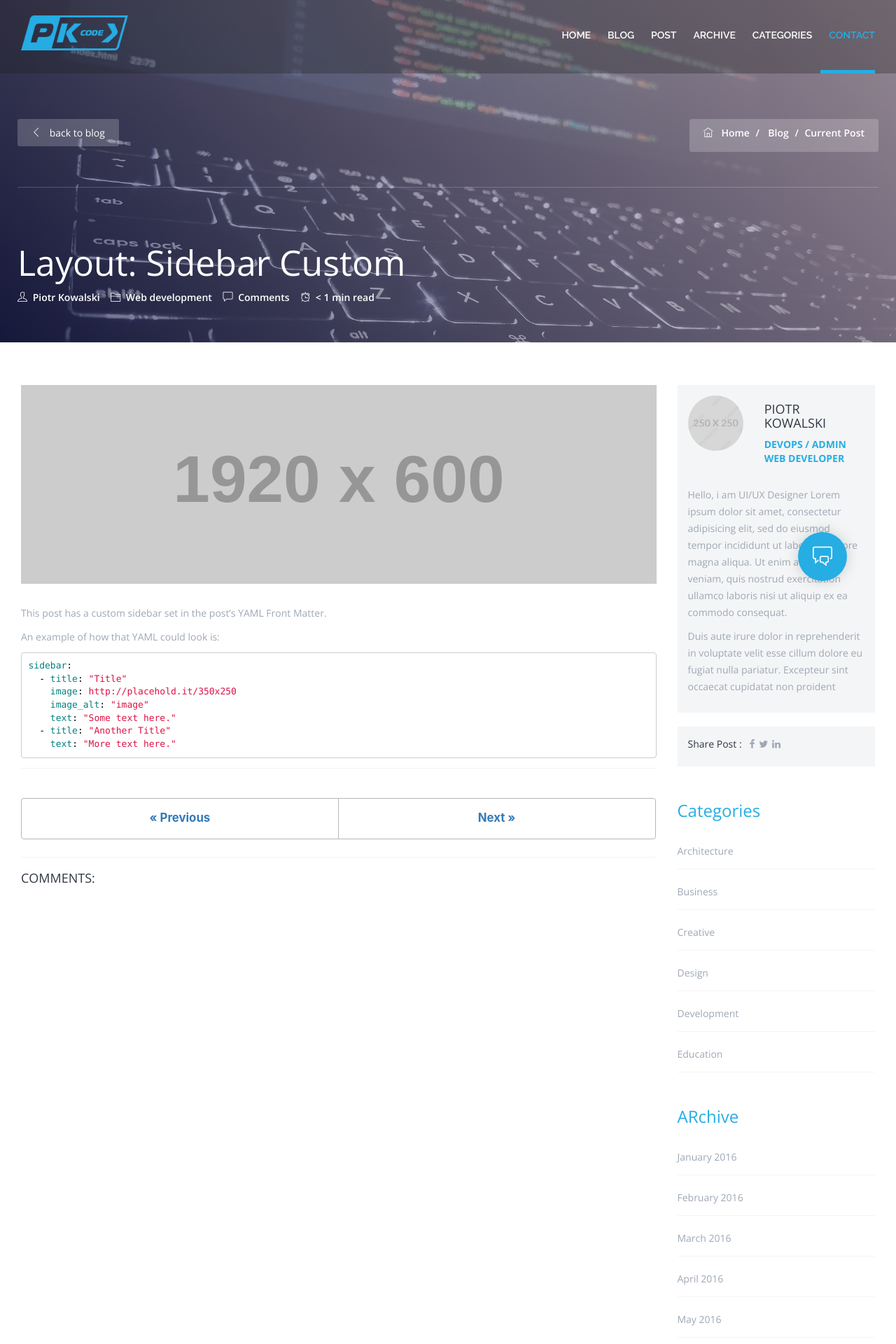
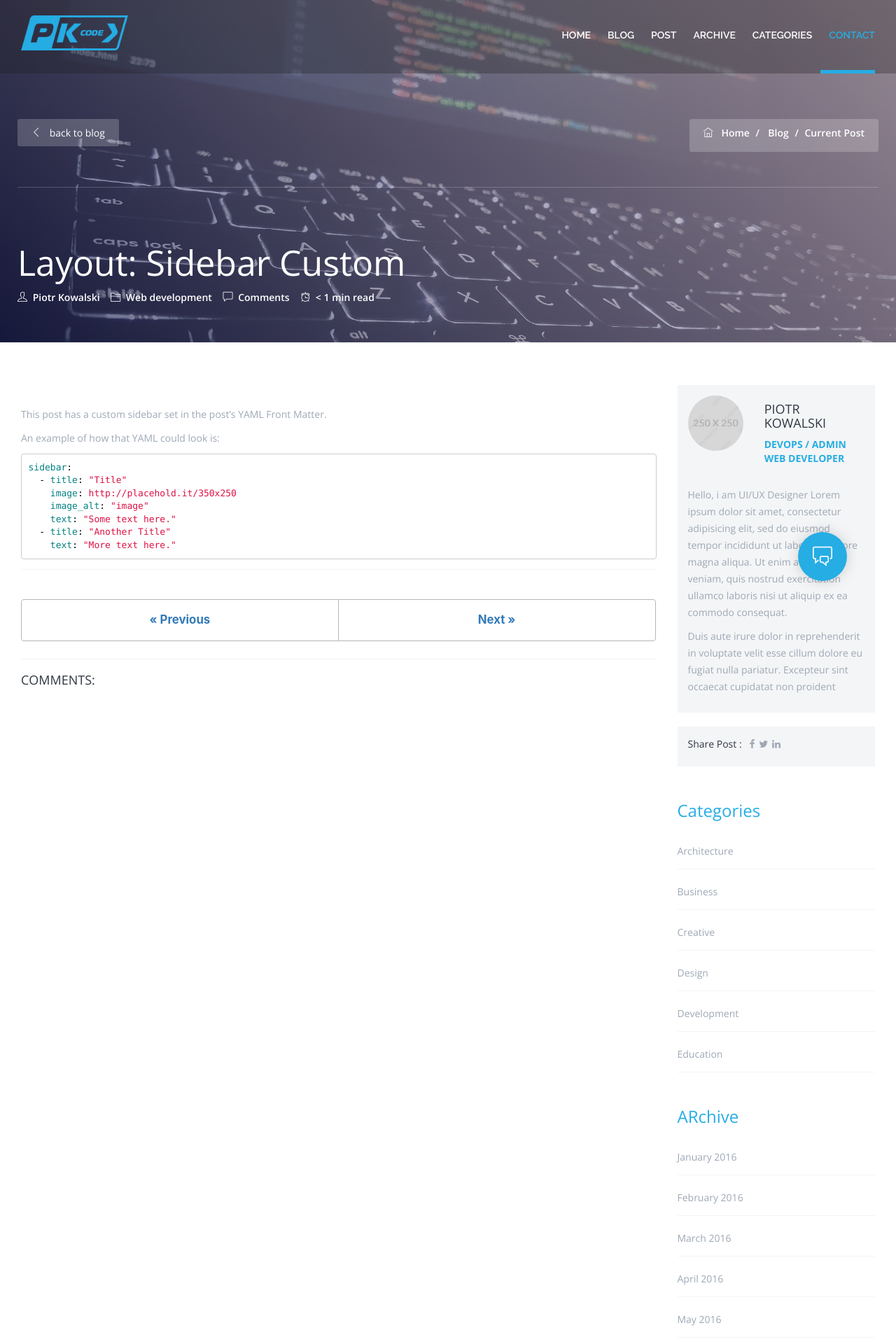
Before and after one commit to bitroniq/bitroniq.github.io, a Jekyll site: the page built from _posts/2012-03-15-layout-sidebar-custom.md, in a window 1280 px wide. Shown: the top 1920 px of the page at 70% size. Built offline with Jekyll 4.4.1, drawn with Linux system fonts in a browser that asks for light colours; comment, search, counter and statistics services are not loaded.

Commit message:
Updated post-content.html layout include

```diff
--- a/_includes/post-content.html
+++ b/_includes/post-content.html
@@ -13,9 +13,9 @@
       <div class="row">
         <div class="col-lg-9 col-md-9">
           <div class="owl-carousel-1">
-            <div class="item"> <img src="https://via.placeholder.com/1920x600/aaa" alt=""> </div>
-            <div class="item"> <img src="https://via.placeholder.com/1920x600/bbb" alt=""> </div>
-            <div class="item"> <img src="https://via.placeholder.com/1920x600/ccc" alt=""> </div>
+            {% if page.carousel.item1 %}<div class="item"> <img src="{{ site.baseurl }}/{{ page.carousel.item1 }}" alt=""> </div>{% endif %}
+            {% if page.carousel.item2 %}<div class="item"> <img src="{{ site.baseurl }}/{{ page.carousel.item2 }}" alt=""> </div>{% endif %}
+            {% if page.carousel.item3 %}<div class="item"> <img src="{{ site.baseurl }}/{{ page.carousel.item3 }}" alt=""> </div>{% endif %}
           </div>
           <div class="content" id="content">
             {{ content }}
```
